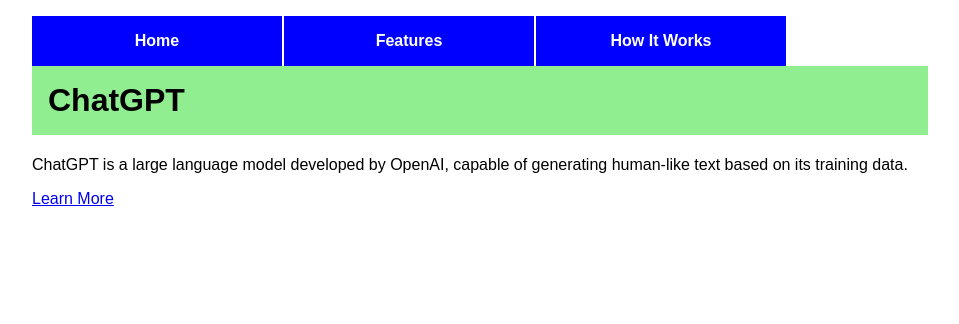
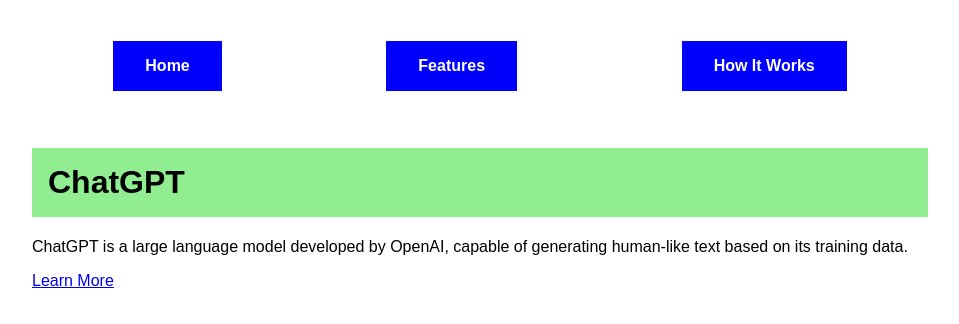
Before and after one commit to Jetfeuled/16NOV26, a plain HTML site: page Ch 9 Exercise Code/chatgpt-1/index.html in a window 1280 px wide. Shown: the whole page, without its empty margins (160-1119 px from the left). Drawn offline with Linux system fonts and the light colour scheme.

Commit message:
inclass ex

```diff
--- a/Ch 9 Exercise Code/chatgpt-1/style.css
+++ b/Ch 9 Exercise Code/chatgpt-1/style.css
@@ -15,15 +15,22 @@ h1 {
   list-style-type: none;
   width: 100%;
   padding: 0;
+  display: flex;
+  flex-direction: row;
+  justify-content: space-around;
+  height: 100px;
+  align-items: center;
+  flex-wrap: wrap;
 }
 #nav_menu ul li {
-  float: left;
+  /*float: left;*/
 }
 #nav_menu ul li a {
   text-align: center;
   display: block;
-  width: 250px;
-  padding: 1em 0;
+  /*width: 250px;*/
+  padding: 1em 2em;
+  /*padding: 1em 0; */
   text-decoration: none;
   background-color: blue;
   color: white;
```
